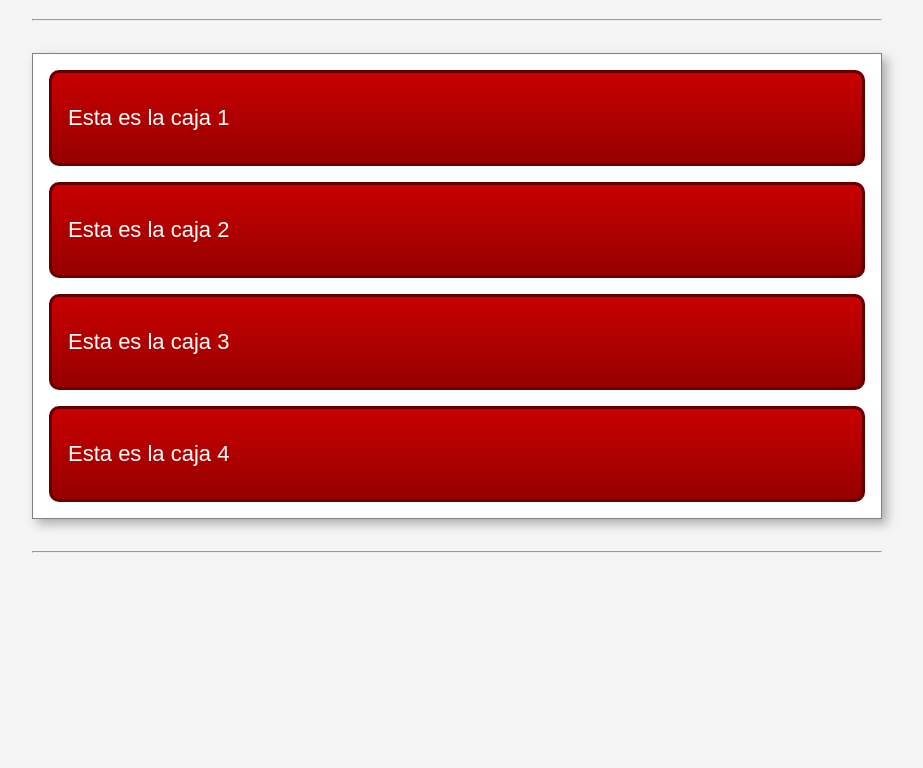
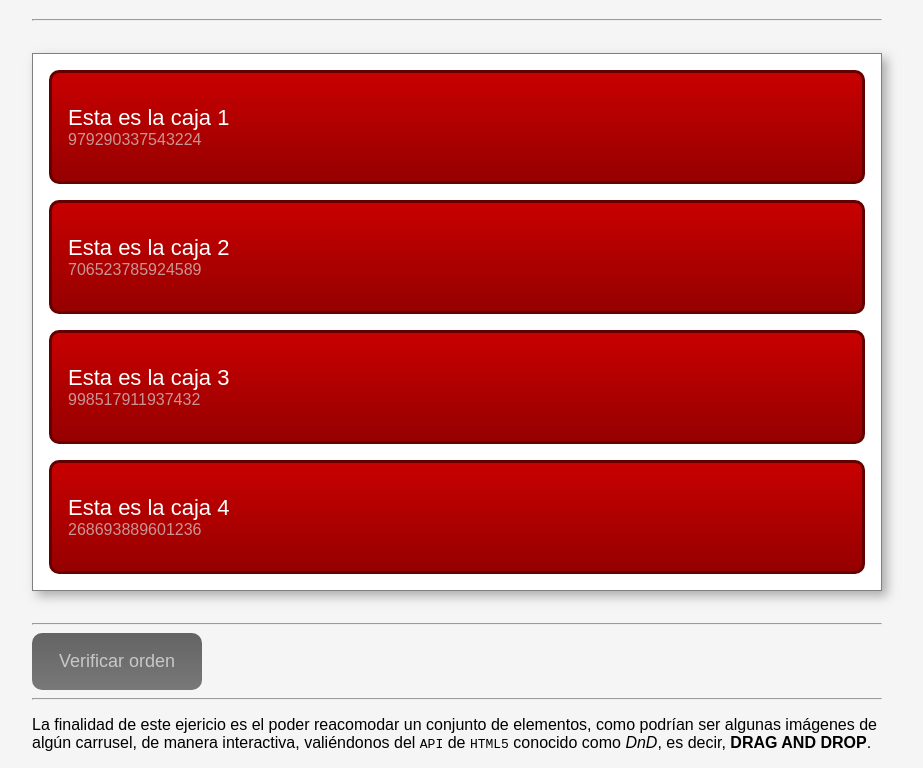
Before and after one commit to fmagrosoto/htmlDnD, a website: page index.html in a window 1280 px wide. Shown: the part 61-829 px from the top of the page, without its empty margins (183-1106 px from the left). Before the commit the page ends 800 px from the top, so only its background shows below. Drawn offline with Linux system fonts and the light colour scheme; a web font is replaced by a local one.

Commit message:
Botón para verificar reordenamiento

```diff
--- a/dnd.js
+++ b/dnd.js
@@ -36,6 +36,7 @@
       dragSrcEl.innerHTML = this.innerHTML;
       this.innerHTML = e.dataTransfer.getData('text/html');
     }
+    document.getElementById('verOrden').disabled = false;
     return false;
   }
 
@@ -49,4 +50,15 @@
     caja.addEventListener('drop', iniDrop, false);
   });
 
+
+  function verificarOrden() {
+    console.log('###############################');
+    var tokens = document.querySelectorAll('.token');
+    [].forEach.call(tokens, function (token) {
+      console.log(token.textContent + ' => ' + token.parentElement.dataset.pos);
+    });
+  }
+
+  document.getElementById('verOrden').addEventListener('click', verificarOrden, false);
+
 })();
--- a/estilos.css
+++ b/estilos.css
@@ -27,6 +27,10 @@ h1 {
   padding: 2em 1em;
 }
 
+.contenedor > .cajas .token {
+  color: rgb(200,150,150);
+}
+
 .contenedor .over {
   border-style: dashed;
   border-width: 10px;
@@ -48,3 +52,24 @@ h2 {
   cursor: move;
   user-select: none;
 }
+
+.boton {
+  background: linear-gradient(rgb(100,100,200), rgb(15,15,225));
+  border: none;
+  border-radius: 10px;
+  color: white;
+  cursor: pointer;
+  font-size: 18px;
+  font-weight: 300;
+  padding: 1em 1.5em;
+}
+
+.boton:hover {
+  background: linear-gradient(rgb(100,100,200), rgb(15,15,150));
+}
+
+.boton:disabled {
+  background: linear-gradient(rgb(100,100,100), rgb(120,120,120));
+  color: rgb(200,200,200);
+  cursor: not-allowed;
+}
--- a/index.html
+++ b/index.html
@@ -12,20 +12,33 @@
     <h1>Ejemplo de Drag and Drop</h1>
     <hr />
     <div id="elContenedor" class="contenedor">
-      <div class="cajas" draggable="true">
+      <div class="cajas" draggable="true" data-pos="1">
         <h2>Esta es la caja 1</h2>
+        <span class="token">979290337543224</span>
       </div>
-      <div class="cajas" draggable="true">
+      <div class="cajas" draggable="true" data-pos="2">
         <h2>Esta es la caja 2</h2>
+        <span class="token">706523785924589</span>
       </div>
-      <div class="cajas" draggable="true">
+      <div class="cajas" draggable="true" data-pos="3">
         <h2>Esta es la caja 3</h2>
+        <span class="token">998517911937432</span>
       </div>
-      <div class="cajas" draggable="true">
+      <div class="cajas" draggable="true" data-pos="4">
         <h2>Esta es la caja 4</h2>
+        <span class="token">268693889601236</span>
       </div>
     </div>
     <hr />
+    <button id="verOrden" type="button" class="boton" disabled>Verificar orden</button>
+    <hr />
+
+    <p>
+      La finalidad de este ejericio es el poder reacomodar un conjunto de elementos,
+      como podrían ser algunas imágenes de algún carrusel, de manera interactiva,
+      valiéndonos del <code>API</code> de <code>HTML5</code> conocido como <em>DnD</em>,
+      es decir, <strong>DRAG AND DROP</strong>.
+    </p>
 
     <script src="/dnd.js"></script>
   </body>
```
